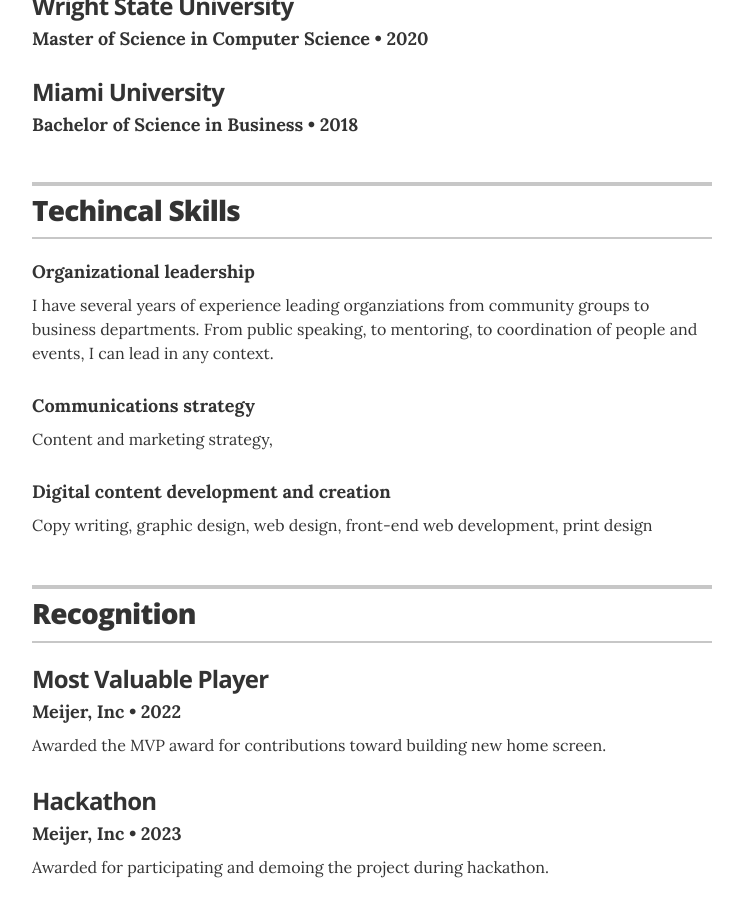
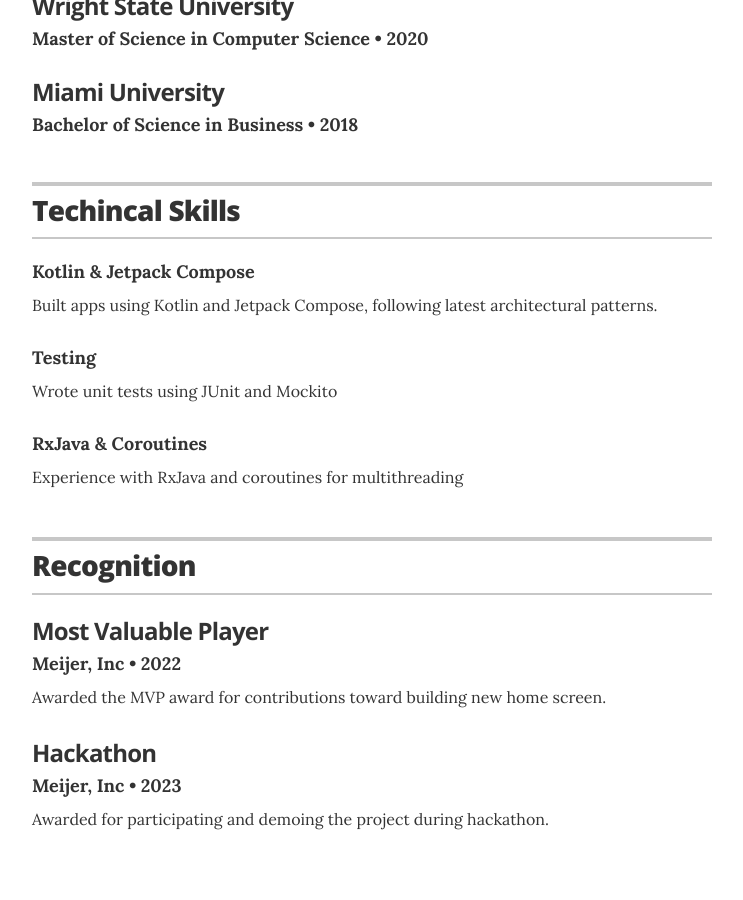
Before and after one commit to Waqaruddin/resume, a Jekyll site: the page built from index.html, in a window 1280 px wide and 900 px high, scrolled down 1192 px. Shown: the whole window, without its empty margins (268-1011 px from the left). Built offline with Jekyll 4.4.1, drawn with Linux system fonts in a browser that asks for light colours; after the commit the page ends 2071 px from its top, so only the background shows below that.

Commit message:
Update technical skills section

```diff
--- a/_data/skills.yml
+++ b/_data/skills.yml
@@ -1,12 +1,12 @@
 # Skills
 # Organizational leadership
-- skill: Organizational leadership
-  description: I have several years of experience leading organziations from community groups to business departments. From public speaking, to mentoring, to coordination of people and events, I can lead in any context.
+- skill: Kotlin & Jetpack Compose
+  description: Built apps using Kotlin and Jetpack Compose, following latest architectural patterns.
 
 # Communications strategy
-- skill: Communications strategy
-  description: Content and marketing strategy,
+- skill: Testing
+  description: Wrote unit tests using JUnit and Mockito
 
 # Digital content development and creation
-- skill: Digital content development and creation
-  description: Copy writing, graphic design, web design, front-end web development, print design
+- skill: RxJava & Coroutines
+  description: Experience with RxJava and coroutines for multithreading
```
